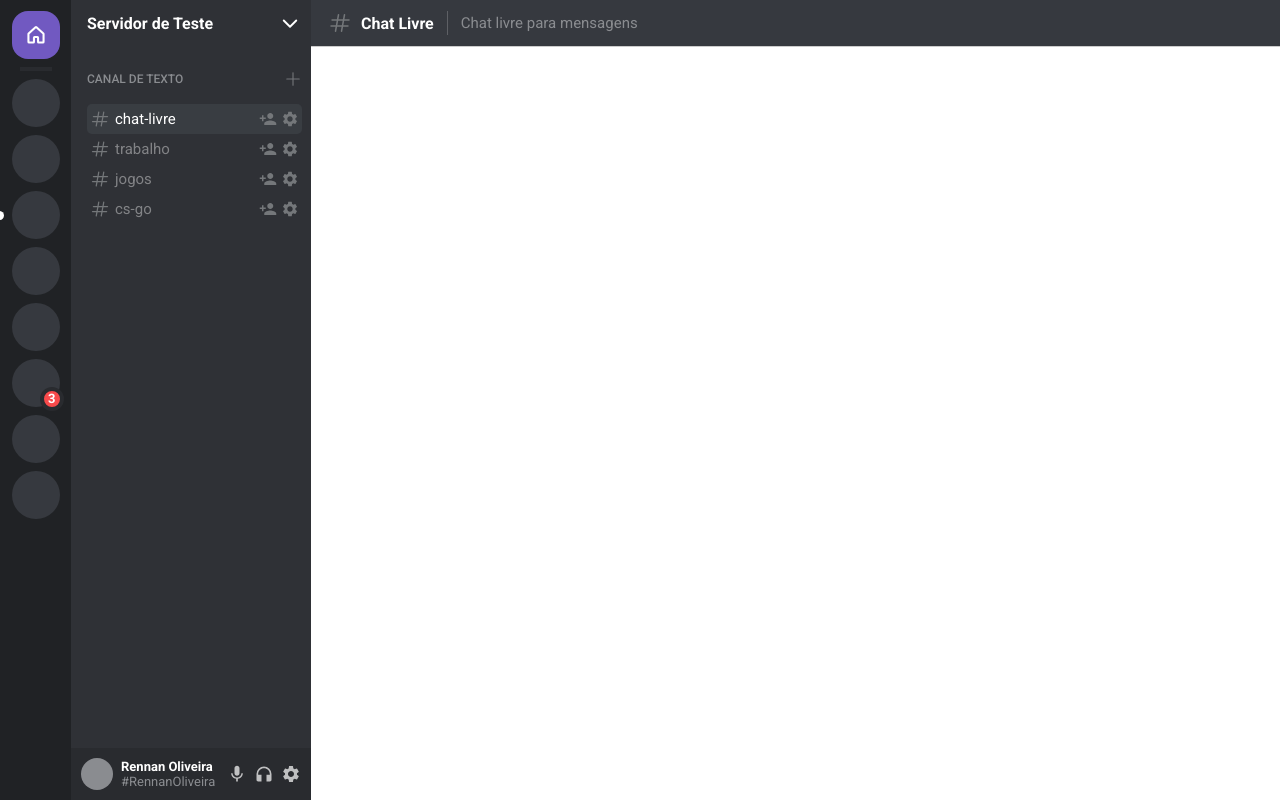
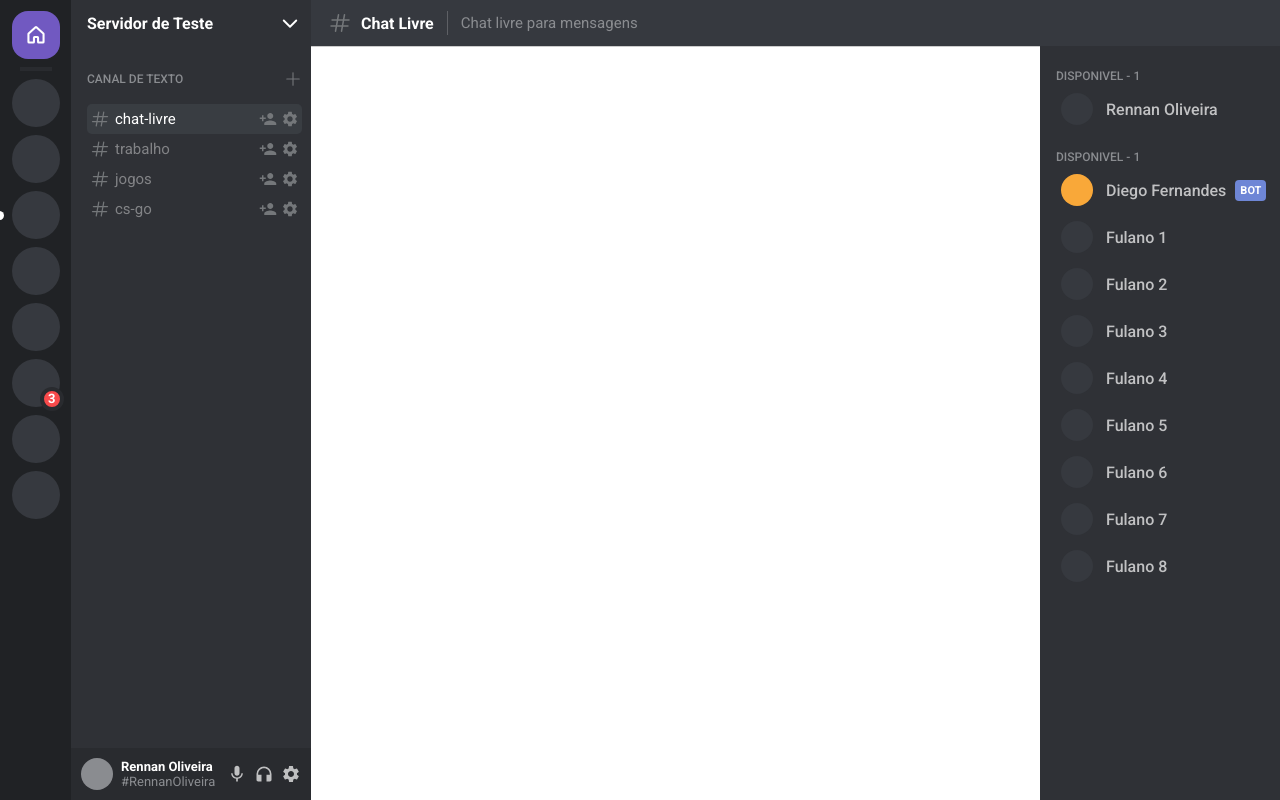
Before and after one commit to RennanD/discord-ui-clone, a Next.js app: page / in a window 1280 px wide. Built offline with nearby package versions, Linux system fonts and the light colour scheme.

Commit message:
chore: create user list component

```diff
--- a/src/components/Layout/index.tsx
+++ b/src/components/Layout/index.tsx
@@ -3,6 +3,7 @@ import { ChannelList } from '../ChannelList';
 import { ServerLitst } from '../ServerLitst';
 import { ServerName } from '../ServerName';
 import { UserInfo } from '../UserInfo';
+import { UserList } from '../UserList';
 import { Grid } from './styles';
 
 export function Layout(): JSX.Element {
@@ -13,6 +14,7 @@ export function Layout(): JSX.Element {
       <ChannelInfo />
       <ChannelList />
       <UserInfo />
+      <UserList />
     </Grid>
   );
 }
--- /dev/null
+++ b/src/components/UserList/index.tsx
@@ -0,0 +1,22 @@
+import { UserRow } from '../UserRow';
+import { Container, Role } from './styles';
+
+export function UserList(): JSX.Element {
+  return (
+    <Container>
+      <Role>Disponivel - 1</Role>
+      <UserRow nickname="Rennan Oliveira" />
+
+      <Role>Disponivel - 1</Role>
+      <UserRow nickname="Diego Fernandes" isBot />
+      <UserRow nickname="Fulano 1" />
+      <UserRow nickname="Fulano 2" />
+      <UserRow nickname="Fulano 3" />
+      <UserRow nickname="Fulano 4" />
+      <UserRow nickname="Fulano 5" />
+      <UserRow nickname="Fulano 6" />
+      <UserRow nickname="Fulano 7" />
+      <UserRow nickname="Fulano 8" />
+    </Container>
+  );
+}
--- /dev/null
+++ b/src/components/UserList/styles.ts
@@ -0,0 +1,37 @@
+import styled from 'styled-components';
+
+export const Container = styled.div`
+  grid-area: UL;
+
+  display: flex;
+  flex-direction: column;
+
+  padding: 3px 6px 0px 16px;
+  background-color: var(--secondary);
+
+  max-height: calc(100vh - 46px);
+  overflow-y: scroll;
+
+  ::-webkit-scrollbar {
+    width: 4px;
+  }
+
+  ::-webkit-scrollbar-thumb {
+    background-color: var(--tertiary);
+    border-radius: 4px;
+  }
+
+  ::-webkit-scrollbar-track {
+    background-color: var(--secondary);
+  }
+`;
+
+export const Role = styled.span`
+  margin-top: 20px;
+
+  text-transform: uppercase;
+  font-size: 12px;
+  font-weight: 500;
+
+  color: var(--gray);
+`;
--- /dev/null
+++ b/src/components/UserRow/index.tsx
@@ -0,0 +1,21 @@
+import { Container, Avatar } from './styles';
+
+type UserRowProps = {
+  nickname: string;
+  isBot?: boolean;
+};
+
+export function UserRow({
+  nickname,
+  isBot = false,
+}: UserRowProps): JSX.Element {
+  return (
+    <Container>
+      <Avatar isBot={isBot} />
+
+      <strong>{nickname}</strong>
+
+      {isBot && <span>BOT</span>}
+    </Container>
+  );
+}
--- /dev/null
+++ b/src/components/UserRow/styles.ts
@@ -0,0 +1,62 @@
+import styled, { css } from 'styled-components';
+
+type AvatarProps = {
+  isBot: boolean;
+};
+
+export const Container = styled.div`
+  display: flex;
+  align-items: center;
+
+  margin-top: 5px;
+  padding: 5px;
+
+  cursor: pointer;
+
+  border-radius: 4px;
+  background-color: transparent;
+  transition: all 0.2s ease;
+
+  > strong {
+    margin-left: 13px;
+    font-weight: 500;
+    color: var(--white);
+    opacity: 0.7;
+
+    white-space: nowrap;
+    text-overflow: ellipsis;
+
+    overflow: hidden;
+  }
+
+  > span {
+    margin-left: 9px;
+    background-color: var(--discord);
+    color: var(--white);
+    border-radius: 4px;
+    padding: 4px 5px;
+    text-transform: uppercase;
+
+    font-weight: bold;
+    font-size: 11px;
+  }
+
+  &:hover {
+    background-color: rgba(255, 255, 255, 0.1);
+  }
+`;
+
+export const Avatar = styled.div<AvatarProps>`
+  flex-shrink: 0;
+  width: 32px;
+  height: 32px;
+  border-radius: 50%;
+
+  background-color: var(--primary);
+
+  ${({ isBot }) =>
+    isBot &&
+    css`
+      background-color: var(--mention-detail);
+    `}
+`;
```
